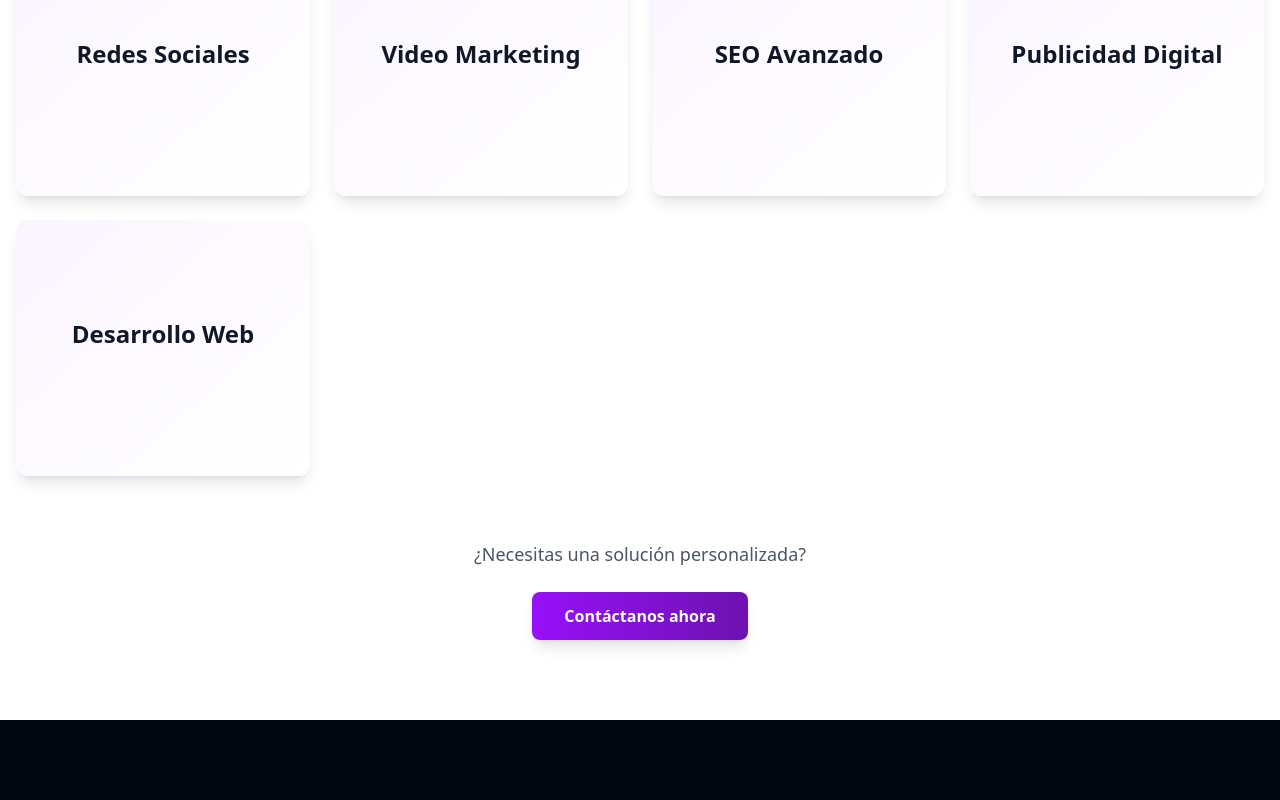
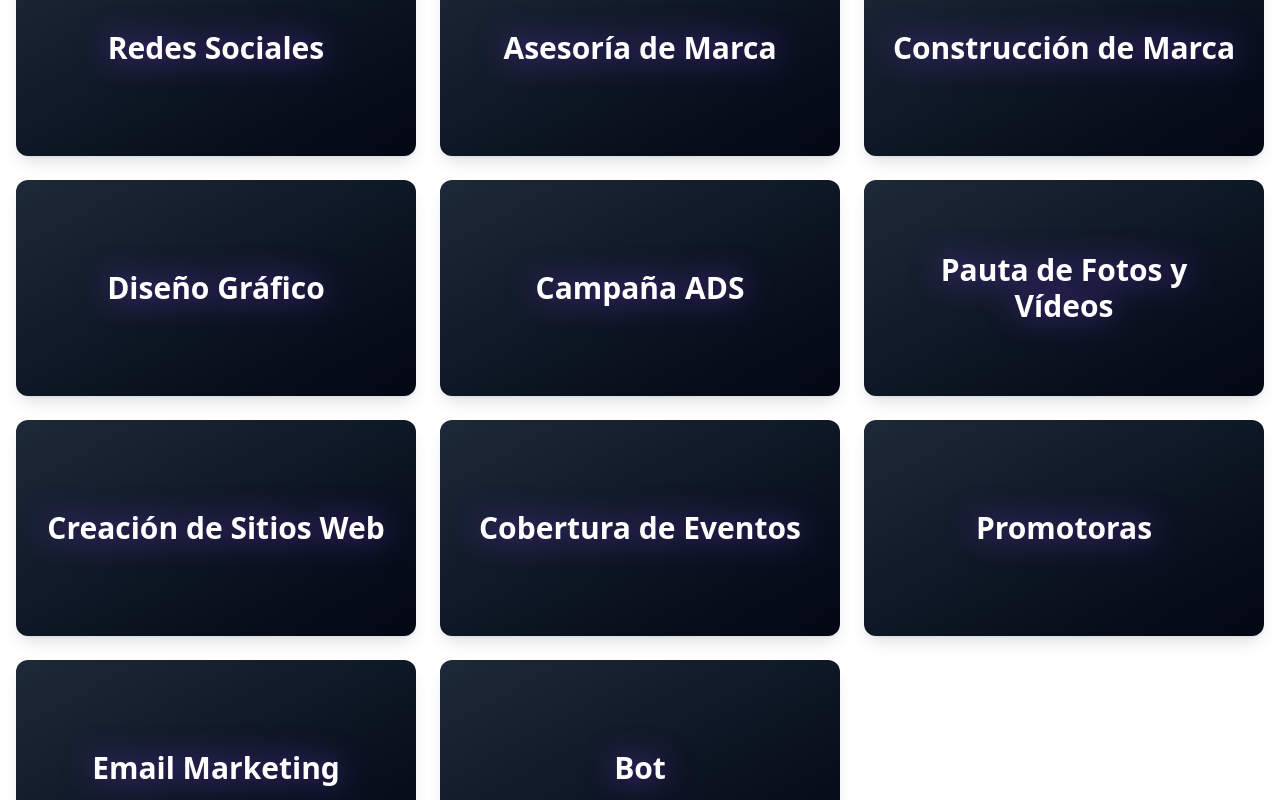
Before and after one commit to jaev1996/marketing-website, a React (Vite) app: page / in a window 1280 px wide. Shown: the part 1140-1940 px from the top of the page. Built offline with nearby package versions, Linux system fonts and the light colour scheme.

Commit message:
Cambios en Services

```diff
--- a/src/components/Services.jsx
+++ b/src/components/Services.jsx
@@ -19,20 +19,17 @@ const Services = () => {
         </div>
 
         {/* Grid de servicios con efecto flip */}
-        <div className="grid grid-cols-2 md:grid-cols-3 lg:grid-cols-4 gap-6">
+        <div className="grid grid-cols-2 md:grid-cols-3 lg:grid-cols-3 gap-6">
           {services.map((service, index) => (
             <div
               key={index}
-              className="group h-64 [perspective:1000px] transition-all duration-300"
+              className="group h-54 [perspective:1000px] transition-all duration-300"
             >
               <div className="relative h-full w-full transition-transform duration-500 [transform-style:preserve-3d] group-hover:[transform:rotateY(180deg)]">
                 {/* Frente de la tarjeta */}
-                <div className="absolute inset-0 bg-gradient-to-br from-purple-50 to-white rounded-xl shadow-lg p-6 flex items-center justify-center [backface-visibility:hidden]">
-                  <h3 className="text-2xl font-bold text-center text-gray-900">
+                <div className="absolute inset-0 bg-gradient-to-br from-gray-800 to-gray-950 rounded-xl shadow-lg p-6 flex items-center justify-center [backface-visibility:hidden]">
+                  <h3 className="text-3xl font-bold text-center text-white drop-shadow-[0_0_15px_rgba(124,58,237,0.7)]">
                     {service.title}
-                    <span className="block mt-2 text-sm text-purple-600 opacity-0 group-hover:opacity-100 transition-opacity">
-                      Más info
-                    </span>
                   </h3>
                 </div>
 
@@ -40,14 +37,7 @@ const Services = () => {
                 <div className="absolute inset-0 bg-gradient-to-br from-purple-600 to-purple-800 rounded-xl shadow-lg p-6 flex flex-col items-center justify-center [backface-visibility:hidden] [transform:rotateY(180deg)]">
                   <div className="text-center text-white">
                     <p className="text-lg mb-4">{service.shortDescription}</p>
-                    <ul className="space-y-2 text-sm">
-                      {service.features.map((feature, i) => (
-                        <li key={i} className="flex items-center justify-center">
-                          <span className="mr-2">✓</span>
-                          {feature}
-                        </li>
-                      ))}
-                    </ul>
+
                   </div>
                 </div>
               </div>
--- a/src/data/services.js
+++ b/src/data/services.js
@@ -1,27 +1,112 @@
 export const services = [
   {
     title: "Redes Sociales",
-        shortDescription: "Gestión profesional de tus plataformas sociales para engagement real.",
-        features: ["Content planning", "Community management", "Analítica avanzada"],
+    shortDescription: "Estrategias personalizadas que conectan con tu público para generar presencia digital efectiva.",
+    features: [
+      "Gestión de comunidades",
+      "Planificación de contenido",
+      "Análisis de resultados",
+      "Crecimiento orgánico"
+    ]
   },
   {
-        title: "Video Marketing",
-        shortDescription: "Producción de contenido audiovisual profesional para redes y publicidad.",
-        features: ["Motion graphics", "Reels/TikToks", "Video casos de éxito"],
+    title: "Asesoría de Marca",
+    shortDescription: "Reuniones personalizadas para analizar tu marca y crear estrategias digitales efectivas.",
+    features: [
+      "Análisis de objetivos",
+      "Estrategias personalizadas",
+      "Sesiones por Google Meet",
+      "Plan de crecimiento"
+    ]
   },
   {
-        title: "SEO Avanzado",
-        shortDescription: "Posicionamiento estratégico en buscadores para aumentar tu visibilidad orgánica.",
-        features: ["Keyword research", "Optimización On-Page", "Link building"],
+    title: "Construcción de Marca",
+    shortDescription: "Creamos identidad profesional para tu negocio desde cero.",
+    features: [
+      "Diseño de logo",
+      "Identidad visual",
+      "Manual de marca",
+      "Adaptación para redes"
+    ]
   },
   {
-        title: "Publicidad Digital",
-        shortDescription: "Campañas performance en Meta, Google y TikTok con ROI medible.",
-        features: ["Audiencias segmentadas", "A/B Testing", "Remarketing"],
+    title: "Diseño Gráfico",
+    shortDescription: "Creación de composiciones gráficas profesionales para tu marca.",
+    features: [
+      "Flyers y banners",
+      "Material POP",
+      "Tarjetas de presentación",
+      "Menús e invitaciones"
+    ]
   },
   {
-        title: "Desarrollo Web",
-        shortDescription: "Landing pages y sitios web optimizados para conversiones.",
-        features: ["Mobile-first", "SEO integrado", "High performance"],
+    title: "Campaña ADS",
+    shortDescription: "Generamos más ventas y visibilidad con tráfico calificado.",
+    features: [
+      "Segmentación avanzada",
+      "Análisis de ROI",
+      "Gestión de presupuestos",
+      "Optimización continua"
+    ]
+  },
+  {
+    title: "Pauta de Fotos y Vídeos",
+    shortDescription: "Producción audiovisual profesional para tu contenido digital.",
+    features: [
+      "Fotografía profesional",
+      "Videos para redes",
+      "Edición creativa",
+      "Equipos profesionales"
+    ]
+  },
+  {
+    title: "Creación de Sitios Web",
+    shortDescription: "Diseños personalizados que convierten visitantes en clientes.",
+    features: [
+      "Diseño responsive",
+      "Optimización SEO",
+      "Integración con redes",
+      "Panel de administración"
+    ]
+  },
+  {
+    title: "Cobertura de Eventos",
+    shortDescription: "Capturamos momentos inolvidables con fotografía y video profesional.",
+    features: [
+      "Fotografía de eventos",
+      "Videoclips",
+      "Edición profesional",
+      "Entrega rápida"
+    ]
+  },
+  {
+    title: "Promotoras",
+    shortDescription: "Conexión personalizada con tu público para generar confianza.",
+    features: [
+      "Interacción directa",
+      "Transmisión de mensaje",
+      "Experiencia cercana",
+      "Aumento de conversiones"
+    ]
+  },
+  {
+    title: "Email Marketing",
+    shortDescription: "Comunicación directa y personalizada con tu audiencia.",
+    features: [
+      "Campañas automatizadas",
+      "Diseño de templates",
+      "Segmentación",
+      "Análisis de resultados"
+    ]
+  },
+  {
+    title: "Bot",
+    shortDescription: "Atención automática 24/7 para mejorar tu servicio al cliente.",
+    features: [
+      "Respuestas inmediatas",
+      "Configuración personalizada",
+      "Integración con redes",
+      "Ahorro de tiempo"
+    ]
   }
 ];
```
Lines whose indentation alone changed are shown as unchanged.
